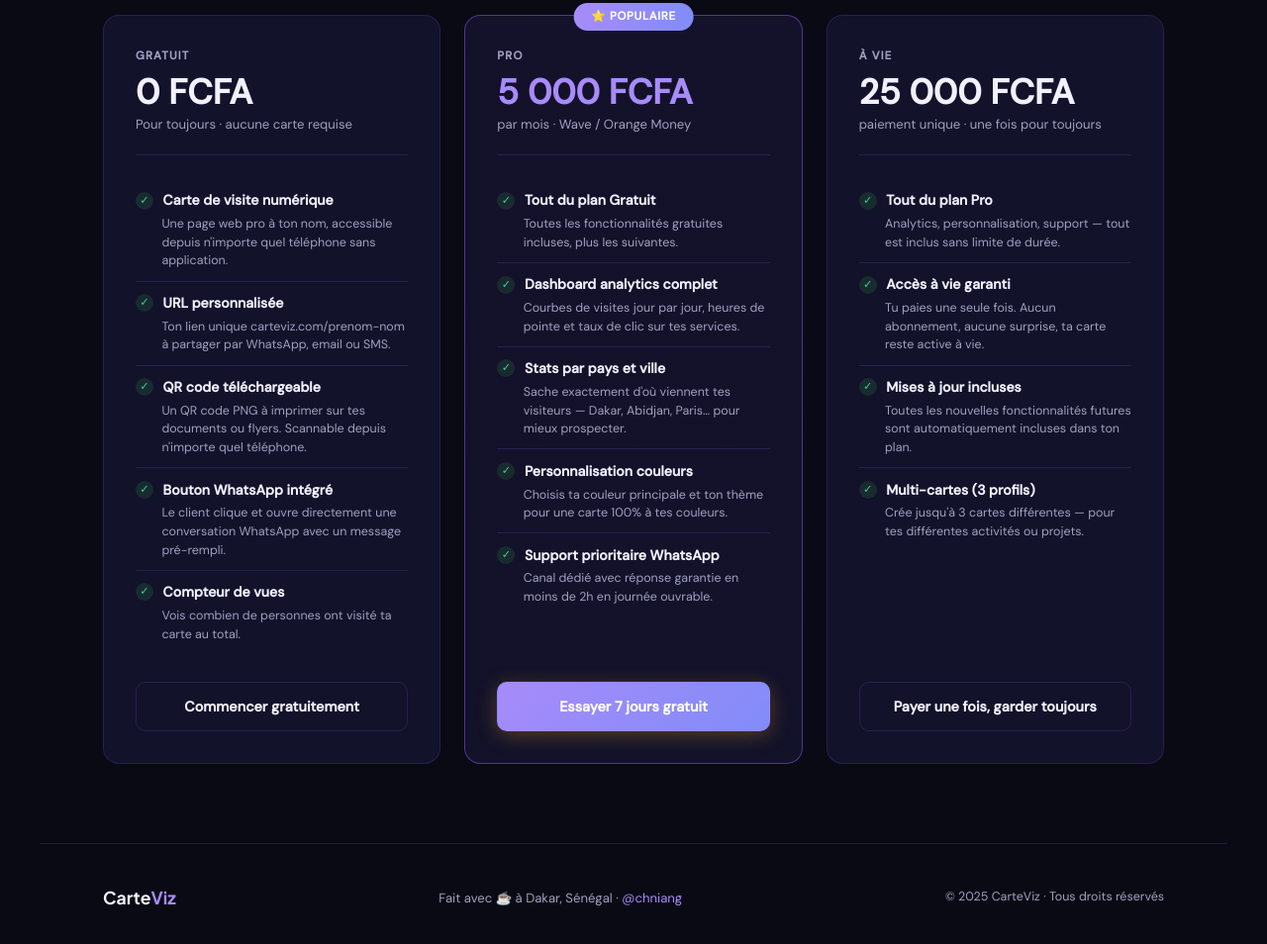
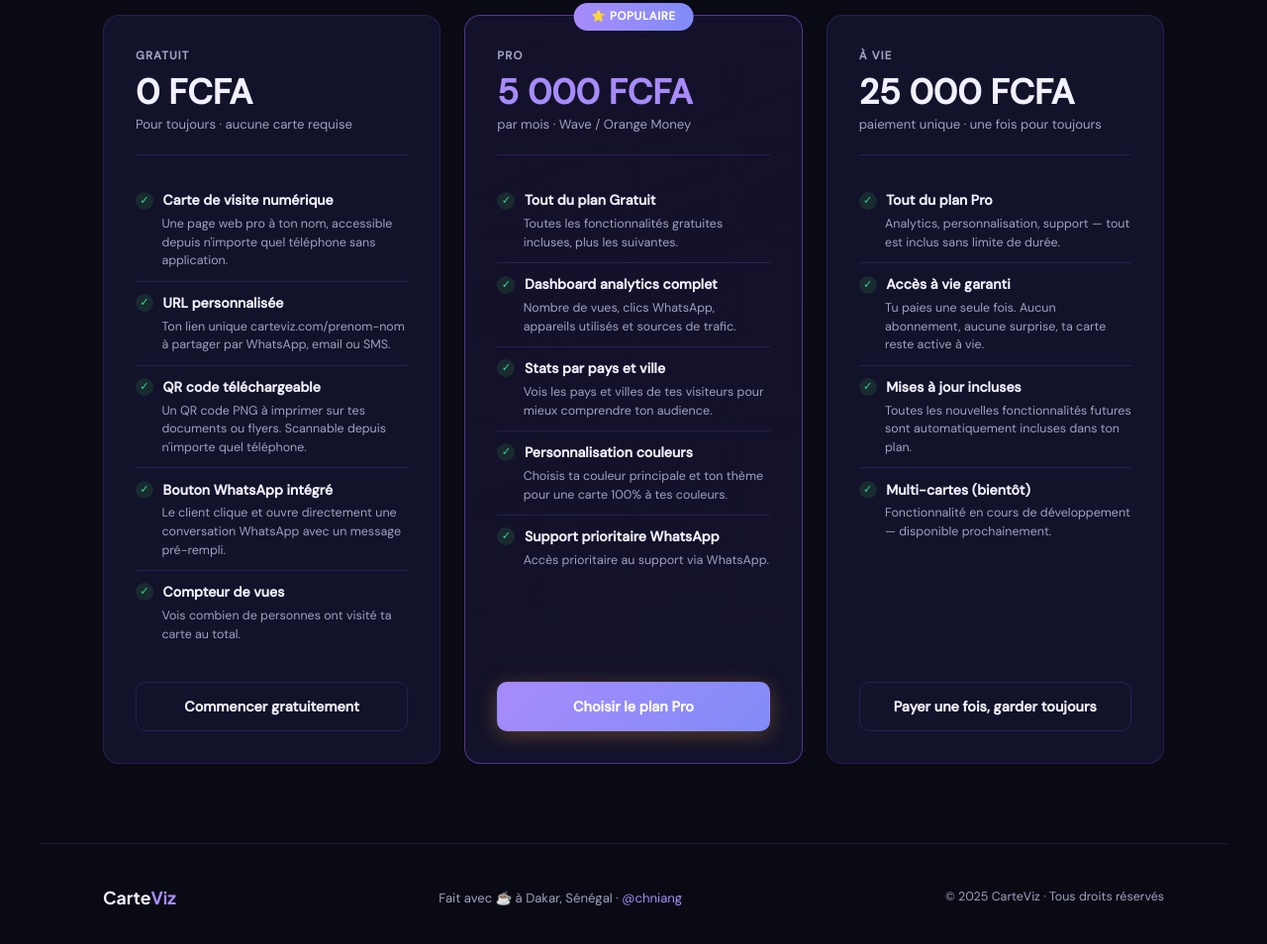
Before and after one commit to chniang/carte_visite, a plain HTML site: page index_saas.html in a window 1280 px wide. Shown: the part 4630-5584 px from the top of the page at 99% size. Drawn offline with Linux system fonts and the light colour scheme.

Commit message:
fix: correction textes landing page features disponibles

```diff
--- a/index_saas.html
+++ b/index_saas.html
@@ -1298,11 +1298,11 @@
         </li>
         <li class="pc-feat-item">
           <div class="pc-feat-top"><span class="pc-check">✓</span><span class="pc-feat-name">Dashboard analytics complet</span></div>
-          <p class="pc-feat-desc">Courbes de visites jour par jour, heures de pointe et taux de clic sur tes services.</p>
+          <p class="pc-feat-desc">Nombre de vues, clics WhatsApp, appareils utilisés et sources de trafic.</p>
         </li>
         <li class="pc-feat-item">
           <div class="pc-feat-top"><span class="pc-check">✓</span><span class="pc-feat-name">Stats par pays et ville</span></div>
-          <p class="pc-feat-desc">Sache exactement d'où viennent tes visiteurs — Dakar, Abidjan, Paris… pour mieux prospecter.</p>
+          <p class="pc-feat-desc">Vois les pays et villes de tes visiteurs pour mieux comprendre ton audience.</p>
         </li>
         <li class="pc-feat-item">
           <div class="pc-feat-top"><span class="pc-check">✓</span><span class="pc-feat-name">Personnalisation couleurs</span></div>
@@ -1310,10 +1310,10 @@
         </li>
         <li class="pc-feat-item">
           <div class="pc-feat-top"><span class="pc-check">✓</span><span class="pc-feat-name">Support prioritaire WhatsApp</span></div>
-          <p class="pc-feat-desc">Canal dédié avec réponse garantie en moins de 2h en journée ouvrable.</p>
+          <p class="pc-feat-desc">Accès prioritaire au support via WhatsApp.</p>
         </li>
       </ul>
-      <a href="#creer" class="pc-btn">Essayer 7 jours gratuit</a>
+      <a href="#creer" class="pc-btn">Choisir le plan Pro</a>
     </div>
 
     <!-- À VIE -->
@@ -1335,8 +1335,8 @@
           <p class="pc-feat-desc">Toutes les nouvelles fonctionnalités futures sont automatiquement incluses dans ton plan.</p>
         </li>
         <li class="pc-feat-item">
-          <div class="pc-feat-top"><span class="pc-check">✓</span><span class="pc-feat-name">Multi-cartes (3 profils)</span></div>
-          <p class="pc-feat-desc">Crée jusqu'à 3 cartes différentes — pour tes différentes activités ou projets.</p>
+          <div class="pc-feat-top"><span class="pc-check">✓</span><span class="pc-feat-name">Multi-cartes (bientôt)</span></div>
+          <p class="pc-feat-desc">Fonctionnalité en cours de développement — disponible prochainement.</p>
         </li>
       </ul>
       <a href="#creer" class="pc-btn">Payer une fois, garder toujours</a>
```
